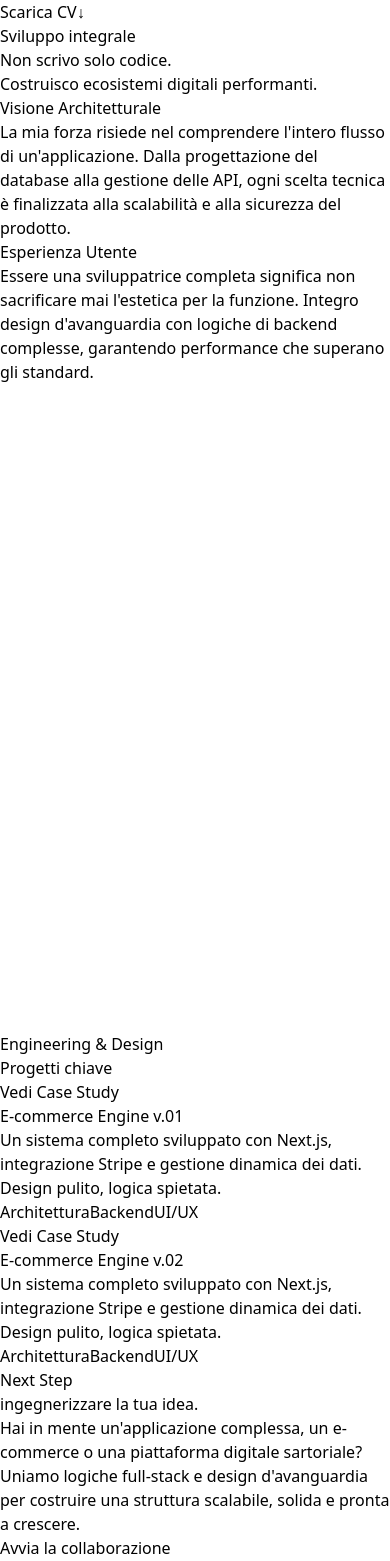
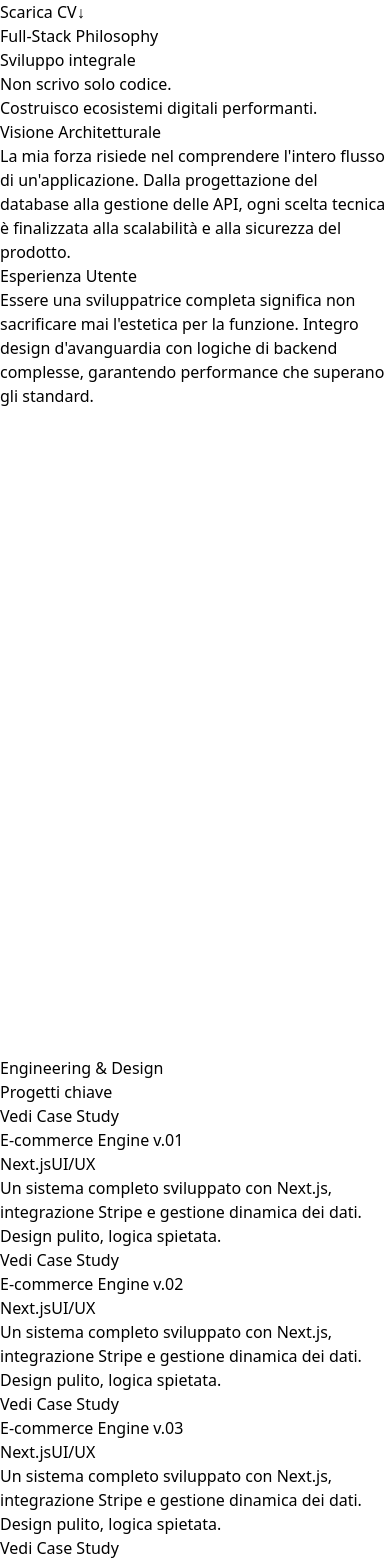
Before and after one commit to SaraSpano98/Portfolio, a React (Vite) app: page / in a window 390 px wide. Shown: the part 1465-3026 px from the top of the page. Built offline with nearby package versions, Linux system fonts and the light colour scheme.

Commit message:
fix again

```diff
--- a/src/components/ContactHero.tsx
+++ b/src/components/ContactHero.tsx
@@ -28,7 +28,7 @@ const ContactHero = ({ time, revealVariant }: ContactHeroProps) => {
                         <div className="mb-12">
                             <motion.h1
                                 initial="hidden" animate="visible" variants={revealVariant}
-                                className="text-4xl sm:text-5xl lg:text-6xl xl:text-[68px] font-black text-slate-900 tracking-tighter leading-none lowercase whitespace-nowrap"
+                                className="text-4xl sm:text-5xl lg:text-6xl xl:text-[68px] font-black text-slate-900 tracking-tighter leading-none whitespace-nowrap"
                             >
                                 Mettiamoci in <span className="text-pink-500">contatto</span>
                             </motion.h1>
--- a/src/components/Header.tsx
+++ b/src/components/Header.tsx
@@ -29,7 +29,7 @@ const Header = () => {
         )}
       </AnimatePresence>
 
-      <header className="fixed top-0 left-0 w-full h-[100px] flex items-center justify-between z-[100] px-10 bg-white/80 backdrop-blur-sm shadow-sm">
+      <header className="fixed top-0 left-0 w-full h-[100px] flex items-center justify-between z-[100] px-24 bg-white/80 backdrop-blur-sm shadow-sm">
 
         {/* 1. LOGO (A SINISTRA) */}
         <div className="relative z-[110]">
--- a/src/pages/Home.tsx
+++ b/src/pages/Home.tsx
@@ -35,130 +35,179 @@ export default function Home() {
 
             {/* 3. SECTION PHILOSOPHY: IL POTERE DELLA COMPLETEZZA */}
             <motion.section
-                initial={{ opacity: 0 }} whileInView={{ opacity: 1 }} viewport={{ once: true }}
-                className="relative w-full bg-white py-24 px-4 md:px-8 lg:px-10 cursor-none z-10"
+                initial={{ opacity: 0 }}
+                whileInView={{ opacity: 1 }}
+                viewport={{ once: true }}
+                /* px-24 garantisce lo stesso identico allineamento laterale dell'header */
+                className="relative w-full bg-white pt-24 pb-6 px-24 z-10"
                 id="about"
             >
-                <div className="max-w-7xl mx-auto lg:mx-0 px-0">
+                {/* mx-auto e max-w-7xl impediscono al testo di allargarsi troppo sui monitor grandi */}
+                <div className="w-full max-w-7xl mx-auto">
                     <div className="flex flex-col lg:flex-row gap-16 lg:gap-24 items-start">
 
-                        {/* COLONNA SINISTRA */}
-                        <div className="flex-shrink-0 lg:ml-[8px] flex flex-col items-start">
-                            <h3 className="text-3xl md:text-4xl font-extrabold text-slate-900 tracking-tighter leading-none">
+                        {/* COLONNA SINISTRA: Uniformata ai progetti chiave */}
+                        <div className="flex-shrink-0 flex flex-col items-start w-full lg:w-1/4">
+                            {/* Label rosa sopra introdotta per coerenza */}
+                            <p className="text-pink-500 font-black uppercase tracking-[0.4em] text-[10px] mb-3">
+                                Full-Stack Philosophy
+                            </p>
+                            {/* Titolo ingrandito a text-4xl / md:text-5xl e impostato su font-black */}
+                            <h3 className="text-4xl md:text-5xl font-black text-slate-900 tracking-tighter leading-none">
                                 Sviluppo <span className="text-pink-500">integrale</span>
                             </h3>
-                            <div className="h-[3px] w-8 bg-pink-500 mt-3 ml-0" />
+                            {/* Linea rosa con mt-4 per uniformare il distacco dal testo */}
+                            <div className="h-[3px] w-8 bg-pink-500 mt-4" />
                         </div>
 
-                        <div className="flex flex-col gap-16 flex-grow">
-                            <div className="flex flex-col gap-10 w-full">
-                                <h2 className="text-2xl md:text-4xl lg:text-5xl font-black text-slate-900 leading-[1.15] tracking-tighter max-w-4xl">
+                        {/* COLONNA DESTRA: Contenuti Principali */}
+                        <div className="flex flex-col gap-12 flex-grow w-full lg:w-3/4">
+                            {/* max-w-3xl tiene il titolone compatto e facile da leggere su una o due righe */}
+                            <h2 className="text-2xl md:text-4xl lg:text-5xl font-black text-slate-900 leading-[1.2] tracking-tighter max-w-3xl">
                                 Non scrivo solo codice. <br />
                                 Costruisco <span className="text-pink-500 italic">ecosistemi</span> digitali performanti.
                             </h2>
 
-                                <div className="grid grid-cols-1 md:grid-cols-2 gap-12 pl-9 max-w-5xl border-l-2 border-slate-200">
-                                    <div className="flex flex-col gap-4">
-                                        <span className="text-pink-500 font-black uppercase text-[13px] tracking-widest">Visione Architetturale</span>
-                                        <p className="text-slate-500 text-base leading-relaxed">
+                            {/* Griglia a due colonne per le schede informative con la linea verticale di sbarramento */}
+                            <div className="grid grid-cols-1 md:grid-cols-2 gap-12 pl-8 border-l-2 border-slate-200 max-w-4xl">
+
+                                {/* Scheda 1 */}
+                                <div className="flex flex-col gap-3">
+                                    <span className="text-pink-500 font-black uppercase text-[12px] tracking-widest">Visione Architetturale</span>
+                                    <p className="text-slate-500 text-sm md:text-base leading-relaxed">
                                         La mia forza risiede nel comprendere l'intero flusso di un'applicazione. Dalla progettazione del database alla gestione delle API, ogni scelta tecnica è finalizzata alla scalabilità e alla sicurezza del prodotto.
                                     </p>
                                 </div>
-                                    <div className="flex flex-col gap-4">
-                                        <span className="text-pink-500 font-black uppercase text-[13px] tracking-widest">Esperienza Utente</span>
-                                        <p className="text-slate-500 text-base leading-relaxed">
+
+                                {/* Scheda 2 */}
+                                <div className="flex flex-col gap-3">
+                                    <span className="text-pink-500 font-black uppercase text-[12px] tracking-widest">Esperienza Utente</span>
+                                    <p className="text-slate-500 text-sm md:text-base leading-relaxed">
                                         Essere una sviluppatrice completa significa non sacrificare mai l'estetica per la funzione. Integro design d'avanguardia con logiche di backend complesse, garantendo performance che superano gli standard.
                                     </p>
                                 </div>
+
                             </div>
                         </div>
-                        </div>
+
                     </div>
                 </div>
             </motion.section>
 
+
             {/* 4. CAPABILITIES TICKER */}
-            <div className="py-12 bg-white">
+            <div className="py-12 px-20 bg-white">
                 <InfiniteTicker />
             </div>
 
-            {/* 5. SELECTED PROJECTS: END-TO-END SOLUTIONS */}
-            <section className="w-full bg-white py-24 px-4 md:px-8 lg:px-10 cursor-none">
-                <div className="max-w-7xl mx-auto lg:mx-0 px-0">
-                    <div className="flex flex-col lg:flex-row gap-16 lg:gap-24 items-start">
+            {/* 5. SELECTED PROJECTS: MODULAR GRID */}
+            <section className="w-full bg-white pt-20 pb-24 px-24">
+                {/* Contenitore principale centrato con larghezza massima */}
+                <div className="w-full max-w-7xl mx-auto">
+                    <div className="flex flex-col gap-16">
 
-                        {/* COLONNA TITOLO */}
-                        <div className="flex-shrink-0 lg:ml-[8px] flex flex-col items-start lg:w-[220px]">
-                            <p className="text-pink-500 font-black uppercase tracking-[0.4em] text-[10px] mb-3">Engineering & Design</p>
+                        {/* HEADER DELLA SEZIONE (A tutta larghezza) */}
+                        <div className="flex flex-col items-start w-full">
+                            <p className="text-pink-500 font-black uppercase tracking-[0.4em] text-[10px] mb-3">
+                                Engineering & Design
+                            </p>
                             <h3 className="text-4xl md:text-5xl font-black text-slate-900 tracking-tighter leading-none">
                                 Progetti <span className="text-pink-500">chiave</span>
                             </h3>
-                            <div className="h-[3px] w-8 bg-pink-500 mt-4 ml-0" />
+                            <div className="h-[3px] w-8 bg-pink-500 mt-4" />
                         </div>
 
-                        {/* COLONNA CONTENUTO PROGETTI */}
-                        <div className="flex flex-col gap-24 flex-grow max-w-5xl">
-                            <div className="grid grid-cols-1 gap-20">
-                                {[1, 2].map((project) => (
+                        {/* GRIGLIA MULTI-PROGETTO COMPATTA */}
+                        <div className="grid grid-cols-1 md:grid-cols-2 gap-x-8 gap-y-12 w-full">
+                            {[1, 2, 3, 4].map((project) => (
                                 <motion.div
                                     key={project}
                                     initial={{ opacity: 0, y: 40 }}
                                     whileInView={{ opacity: 1, y: 0 }}
                                     viewport={{ once: true }}
-                                        className="group flex flex-col gap-6"
+                                    className="group flex flex-col gap-4 w-full"
                                 >
-                                        <div className="relative w-full aspect-video md:aspect-[21/9] bg-slate-100 rounded-[3rem] overflow-hidden border border-slate-100">
+                                    {/*
+                          CORREZIONE CHIAVE: Altezza ridotta a md:h-[240px].
+                          I rettangoli diventano bassi, leggeri e non invadono lo schermo.
+                        */}
+                                    <div className="relative w-full h-[180px] sm:h-[210px] md:h-[240px] bg-slate-100 rounded-[2.5rem] overflow-hidden border border-slate-100 shadow-sm">
                                         <div className="absolute inset-0 bg-slate-200 group-hover:scale-105 transition-transform duration-1000" />
                                         <div className="absolute inset-0 bg-slate-900/40 opacity-0 group-hover:opacity-100 transition-opacity duration-500 flex items-center justify-center">
-                                                <Link to="/projects" className="px-12 py-5 bg-white text-slate-900 rounded-full font-black uppercase tracking-widest text-[10px] hover:bg-pink-500 hover:text-white transition-all">Vedi Case Study</Link>
+                                            <Link to="/projects" className="px-10 py-4 bg-white text-slate-900 rounded-full font-black uppercase tracking-widest text-[10px] hover:bg-pink-500 hover:text-white transition-all">
+                                                Vedi Case Study
+                                            </Link>
                                         </div>
                                     </div>
 
-                                        <div className="flex flex-col md:flex-row justify-between items-start md:items-end gap-6 px-2">
-                                            <div className="max-w-xl">
-                                                <h4 className="text-2xl md:text-3xl font-black text-slate-900 tracking-tighter lowercase mb-1">E-commerce Engine v.0{project}</h4>
-                                                <p className="text-slate-500 text-sm leading-relaxed">
+                                    {/* Informazioni sotto la singola card */}
+                                    <div className="flex flex-col gap-2 px-2">
+                                        <div className="flex flex-col sm:flex-row sm:justify-between sm:items-baseline gap-2">
+                                            <h4 className="text-xl font-black text-slate-900 tracking-tighter lowercase">
+                                                E-commerce Engine v.0{project}
+                                            </h4>
+
+                                            {/* Tag compatti */}
+                                            <div className="flex gap-1.5 flex-wrap">
+                                                <span className="text-[8px] font-black uppercase tracking-wider text-slate-400 border border-slate-200 px-2.5 py-0.5 rounded-full">Next.js</span>
+                                                <span className="text-[8px] font-black uppercase tracking-wider text-slate-400 border border-slate-200 px-2.5 py-0.5 rounded-full">UI/UX</span>
+                                            </div>
+                                        </div>
+
+                                        <p className="text-slate-500 text-xs md:text-sm leading-relaxed max-w-xl">
                                             Un sistema completo sviluppato con Next.js, integrazione Stripe e gestione dinamica dei dati. Design pulito, logica spietata.
                                         </p>
                                     </div>
-
-                                            <div className="flex gap-2 flex-wrap">
-                                                <span className="text-[10px] font-black uppercase tracking-wider text-slate-400 border border-slate-200 px-3 py-1 rounded-full">Architettura</span>
-                                                <span className="text-[10px] font-black uppercase tracking-wider text-slate-400 border border-slate-200 px-3 py-1 rounded-full">Backend</span>
-                                                <span className="text-[10px] font-black uppercase tracking-wider text-slate-400 border border-slate-200 px-3 py-1 rounded-full">UI/UX</span>
-                                            </div>
-                                        </div>
                                 </motion.div>
                             ))}
-                            </div>
                         </div>
 
                     </div>
                 </div>
             </section>
 
-            {/* 6. NEXT STEP SECTION (RIQUADRO BLU SCURO) */}
-            <section className="w-full bg-white pb-24 px-4 md:px-8 lg:px-10 cursor-none">
-                <div className="max-w-7xl mx-auto">
+
+            {/* 6. NEXT STEP SECTION (RIQUADRO PREMIUM CON GLOW EFFECT) */}
+            <section className="w-full bg-white pt-20 pb-24 px-24">
+                <div className="w-full">
                     <motion.div
                         initial={{ opacity: 0, y: 30 }}
                         whileInView={{ opacity: 1, y: 0 }}
                         viewport={{ once: true }}
-                        className="w-full bg-[#11131e] rounded-[3rem] py-20 px-6 md:px-12 flex flex-col items-center text-center shadow-xl relative overflow-hidden"
+                        /*
+                          EFFETTO WOW INTERATTIVO: al passaggio del mouse la scheda si solleva leggermente
+                          e l'intensità dell'ombra rosa/neon aumenta, creando profondità.
+                        */
+                        whileHover={{ y: -5, scale: 1.01 }}
+                        transition={{ type: "spring", stiffness: 300, damping: 20 }}
+                        className="w-full bg-gradient-to-br from-[#11131e] via-[#0c0d14] to-[#161929] rounded-[3rem] py-20 px-6 md:px-16 flex flex-col items-center text-center relative overflow-hidden shadow-[0_20px_50px_rgba(0,0,0,0.5)] hover:shadow-[0_20px_50px_rgba(244,114,182,0.15)] border border-white/5"
                     >
-                        <span className="text-pink-500 font-black uppercase tracking-[0.4em] text-[10px] mb-4">Next Step</span>
+                        {/* ELEMENTI DI SFONDO COREOGRAFICI (BAGLIORI) */}
+                        {/* Bagliore rosa neon in alto a sinistra */}
+                        <div className="absolute -top-24 -left-24 w-80 h-80 bg-pink-500/10 rounded-full blur-[80px] pointer-events-none" />
+                        {/* Bagliore viola/blu in basso a destra */}
+                        <div className="absolute -bottom-24 -right-24 w-80 h-80 bg-violet-600/10 rounded-full blur-[80px] pointer-events-none" />
 
-                        <h2 className="text-3xl md:text-5xl lg:text-6xl font-black text-white tracking-tighter mb-6">
-                            ingegnerizzare la tua <span className="text-pink-500">idea.</span>
+                        {/* LINEA SOTTILE DI GRADIENTE SUL BORDO SUPERIORE */}
+                        <div className="absolute top-0 left-0 w-full h-[1px] bg-gradient-to-r from-transparent via-pink-500/30 to-transparent" />
+
+                        {/* CONTENUTO */}
+                        <span className="text-pink-500 font-black uppercase tracking-[0.4em] text-[10px] mb-4 relative z-10">
+                            Next Step
+                        </span>
+
+                        <h2 className="text-3xl md:text-5xl lg:text-6xl font-black text-white tracking-tighter mb-6 relative z-10">
+                            Ingegnerizzare la tua <span className="text-pink-500 relative inline-block">idea.</span>
                         </h2>
 
-                        <p className="text-slate-400 text-sm md:text-base leading-relaxed max-w-2xl mb-10">
-                            Hai in mente un'applicazione complessa, un e-commerce o una piattaforma digitale sartoriale? Uniamo logiche full-stack e design d'avanguardia per costruire una struttura scalabile, solida e pronta a crescere.
+                        <p className="text-slate-400 text-sm md:text-base leading-relaxed max-w-2xl mb-10 font-medium relative z-10">
+                            Hai in mente un'applicazione complessa, un e-commerce o una piattaforma digitale sartoriale?
+                            Uniamo logiche <span className="text-slate-200 font-semibold">full-stack</span> e design <span className="text-slate-200 font-semibold">d'avanguardia</span> per costruire una struttura scalabile, solida e pronta a crescere.
                         </p>
 
                         <Link
                             to="/contacts"
-                            className="px-10 py-4 bg-pink-500 text-white rounded-full font-black uppercase tracking-widest text-[11px] hover:bg-pink-600 transition-colors shadow-lg shadow-pink-500/20"
+                            className="px-10 py-4 bg-pink-500 text-white rounded-full font-black uppercase tracking-widest text-[11px] hover:bg-pink-600 transition-all duration-300 shadow-lg shadow-pink-500/20 hover:shadow-pink-500/40 hover:scale-105 relative z-10"
                         >
                             Avvia la collaborazione
                         </Link>
```
Also changed, not shown: src/components/Footer.tsx (+53 -43 lines), src/components/Hero.tsx (+7 -11 lines), src/pages/Contacts.tsx (+8 -9 lines). Lines whose indentation alone changed are shown as unchanged.
